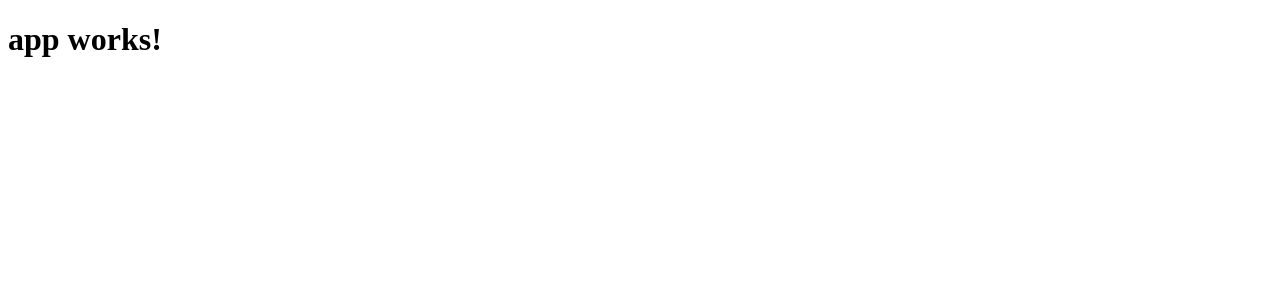
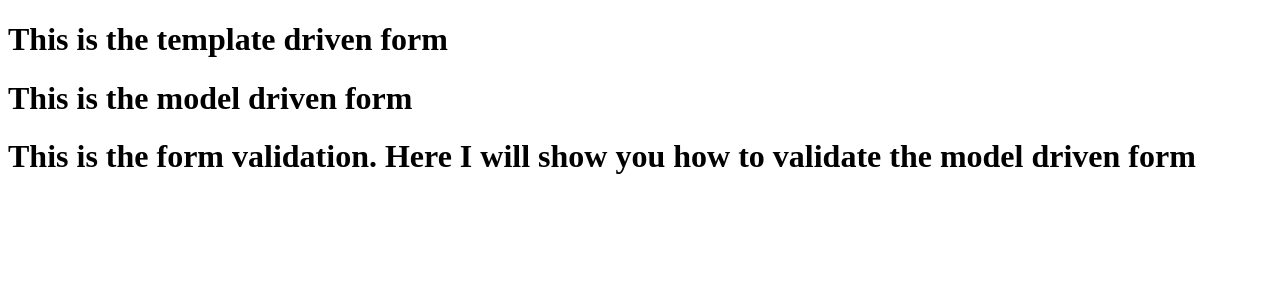
Before and after one commit to tusharcoder/angular-forms-tutorial-2, an Angular app: page / in a window 1280 px wide. Shown: the top 300 px of the page. Built offline with nearby package versions, Linux system fonts and the light colour scheme.

Commit message:
add components to the app.component.html

```diff
--- a/src/app/app.component.html
+++ b/src/app/app.component.html
@@ -1,3 +1,28 @@
-<h1>
-  {{title}}
-</h1>
+<!--
+@Author: Tushar Agarwal(tusharcoder) <tushar>
+@Date:   2016-12-30T05:15:04+05:30
+@Email:  tamyworld@gmail.com
+@Filename: app.component.html
+@Last modified by:   tushar
+@Last modified time: 2016-12-30T05:39:33+05:30
+-->
+<div class="container">
+  <div class="row">
+    <div class="col-sm-6 col-sm-offset-3">
+      <template-driven></template-driven>
+    </div>
+  </div>
+
+  <div class="row">
+    <div class="col-sm-6 col-sm-offset-3">
+      <model-driven></model-driven>
+    </div>
+  </div>
+
+  <div class="row">
+    <div class="col-sm-6 col-sm-offset-3">
+      <form-validation></form-validation>
+    </div>
+  </div>
+
+</div>
--- a/src/app/app.formvalidations.ts
+++ b/src/app/app.formvalidations.ts
@@ -4,12 +4,12 @@
 * @Email:  tamyworld@gmail.com
 * @Filename: app.formvalidations.ts
 * @Last modified by:   tushar
-* @Last modified time: 2016-12-30T05:31:37+05:30
+* @Last modified time: 2016-12-30T05:38:38+05:30
 */
 import {Component} from '@angular/core';
 
 @Component({
-  selector:'template-driven',
+  selector:'form-validation',
   template:`<h1>This is the form validation. Here I will show you how to validate the model driven form</h1>`
 })
 
--- a/src/app/app.modeldrivenform.ts
+++ b/src/app/app.modeldrivenform.ts
@@ -4,12 +4,12 @@
 * @Email:  tamyworld@gmail.com
 * @Filename: app.modeldrivenform.ts
 * @Last modified by:   tushar
-* @Last modified time: 2016-12-30T05:28:55+05:30
+* @Last modified time: 2016-12-30T05:38:29+05:30
 */
 import {Component} from '@angular/core';
 
 @Component({
-  selector:'template-driven',
+  selector:'model-driven',
   templateUrl:`./app.modeldrivenform.html`
 })
 
```
